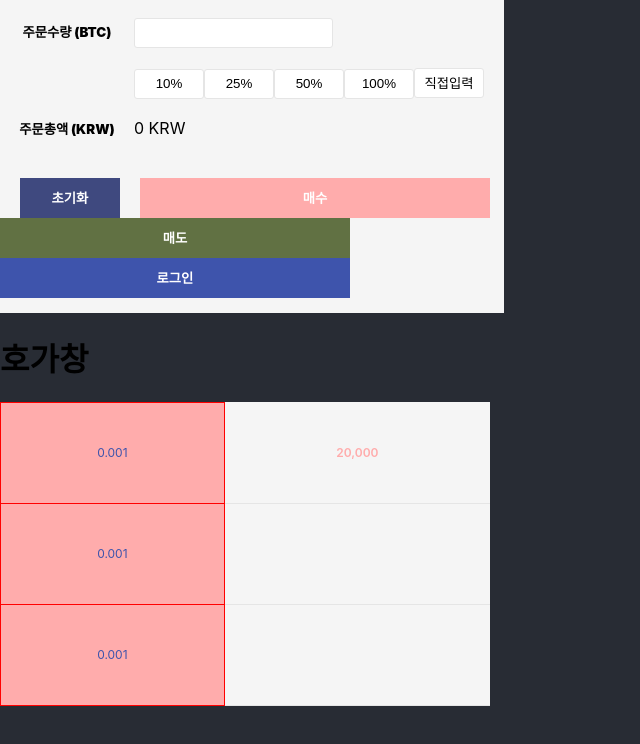
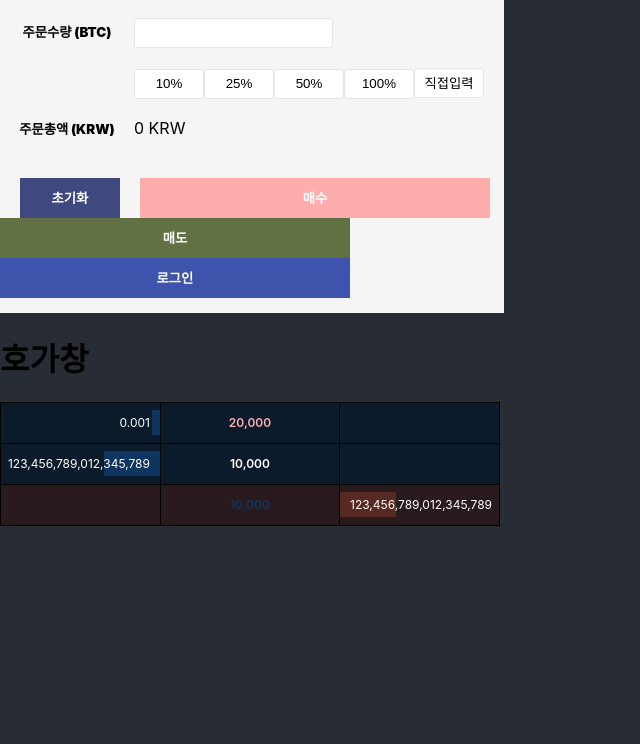
Before and after one commit to Donipop/downbit, a React (Create React App) app: page /trade in a window 1280 px wide. Shown: the part 706-1450 px from the top of the page, without its empty margins (0-640 px from the left). Built offline with nearby package versions, Linux system fonts and the light colour scheme.

Commit message:
orderBook기초틀 제작

```diff
--- a/src/pages/trade/OrderBook.tsx
+++ b/src/pages/trade/OrderBook.tsx
@@ -2,36 +2,43 @@ import styles from "./Styles/orderBook.module.css";
 export default function orederBook() {
     return (
         <main>
-            <table>
+            <table className={styles.table}>
                 <colgroup>
-                    <col width={42}></col>
-                    <col width={120}></col>
-                    <col width={"*"}></col>
+                    <col width={160}></col>
+                    <col width={180}></col>
+                    <col width={160}></col>
                 </colgroup>
                 <tbody>
-                    <tr>
+                    <tr className={styles.sellTr}>
                         <td className={styles.bar}>
-                            <div style={{ width: "35.835%" }}></div>
-                            <p>0.001</p>
+                            <div style={{ width: "5%" }} className={`${styles.barChild} ${styles.sell}`}>
+                                <p>0.001</p>
+                            </div>
                         </td>
-                        <td className={styles.price}>20,000</td>
+                        <td className={styles.priceSell}>20,000</td>
+                        <td></td>
                     </tr>
 
-                    <tr>
+                    <tr className={styles.tr}>
                         <td className={styles.bar}>
-                            <div style={{ width: "35.835%" }}></div>
-                            <p>0.001</p>
+                            <div style={{ width: "35%" }} className={`${styles.barChild} ${styles.sell}`}>
+                                <p>123,456,789,012,345,789</p>
+                            </div>
                         </td>
-                        <td className={styles.price}></td>
+                        <td className={styles.price}>10,000</td>
+                        <td></td>
                     </tr>
 
-                    <tr>
-                        <td className={styles.bar}>
-                            <div style={{ width: "35.835%" }}></div>
-                            <p>0.001</p>
+                    <tr className={styles.buyTr}>
+                        <td></td>
+                        <td className={styles.priceBuy}>10,000</td>
+                        <td className={styles.barBuy}>
+                            <div style={{ width: "35%" }} className={`${styles.barChild} ${styles.buy}`}>
+                                <p>123,456,789,012,345,789</p>
+                            </div>
                         </td>
-                        <td className={styles.price}></td>
                     </tr>
+
                 </tbody>
             </table>
         </main>
--- a/src/pages/trade/Styles/orderBook.module.css
+++ b/src/pages/trade/Styles/orderBook.module.css
@@ -1,16 +1,81 @@
 .bar {
-    color: #3e54ac;
-    width: 100px;
-    height: 200px;
+    height: 40px;
+    margin: 0;
+    padding: 0;
+    background-color: #0C1B2B;
+}
+.barBuy {
+    height: 40px;
+    margin: 0;
+    padding: 0;
+    background-color: #291B1D;
+}
+.barChild {
+    background-color: #ffacac;
+    height: 25px;
     margin: 0;
     padding: 0;
 }
-.bar:nth-child(1) {
-    background-color: #ffacac;
-    border: 1px solid red;
-    height: 100px;
+.barChild p {
+    color: #fff;
+    margin: 0;
+    padding: 0;
+    text-align: center;
+    line-height: 25px;
+    font-weight: 300;
+    height: 25px;
+}
+.buy {
+    background-color: #582922 !important;
+    height: 25px;
+    margin: 0;
+    padding: 0;
+    float : left;
+}
+.sell {
+    background-color: #0E3460 !important;
+    height: 25px;
+    margin: 0;
+    padding: 0;
+    float: right;
+}
+.sell p {
+    float: right;
+    margin-right: 10px;
+    font-weight: 400;
+}
+.buy p {
+    float: left;
+    margin-left: 10px;
+    font-weight: 400;
+}
+.table{
+    width: 500px;
+    height: 60px;
+    margin: 0;
+    padding: 0;
+}
+.table td{
+    border: 1px solid black;
 }
 .price {
+    color: #fff;
+    font-weight: 600;
+}
+.priceBuy {
+    color: #0E3460;
+    font-weight: 600;
+}
+.priceSell{
     color: #ffacac;
     font-weight: 600;
 }
+.buyTr {
+    background-color: #291B1D;
+}
+.sellTr {
+    background-color: #0C1B2B;
+}
+.tr {
+    background-color: #0C1B2B;
+}
```
